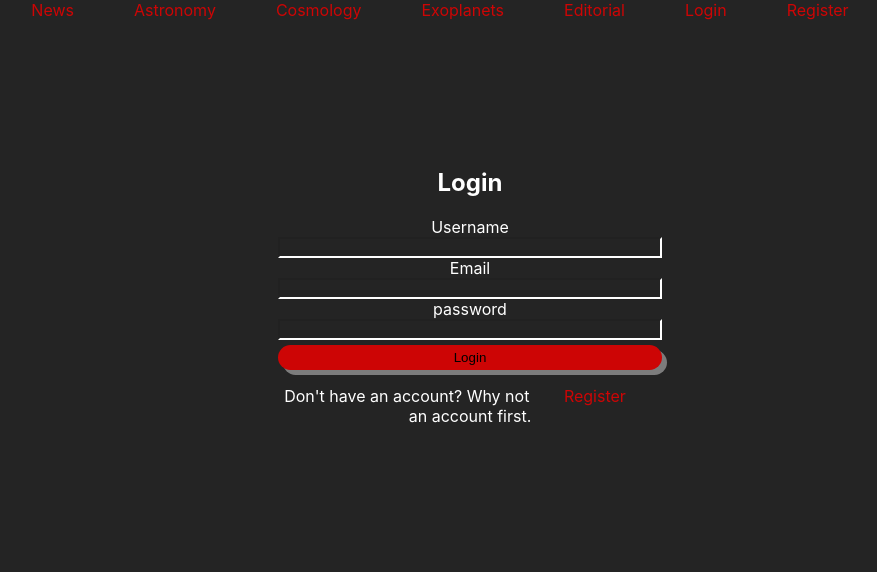
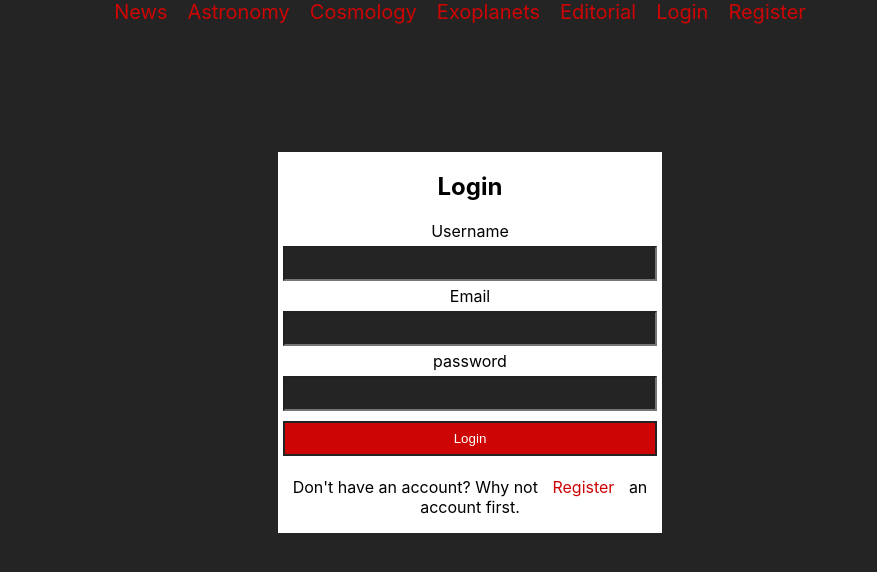
Before and after one commit to PatrickBoynton/news-app, a React (Create React App) app in the folder frontend/static/: page /login in a window 1280 px wide. Shown: the top 572 px of the page, without its empty margins (170-1047 px from the left). Built offline with nearby package versions, Linux system fonts and the light colour scheme.

Commit message:
Restyling the site.

```diff
--- a/frontend/static/src/App.css
+++ b/frontend/static/src/App.css
@@ -1,54 +1,111 @@
 .App {
-  text-align: center;
+    text-align: center;
 }
-form{
-  display: flex;
-  flex-direction: column;
-  width: 30%;
-  margin: 10% auto 0 auto;
+
+form {
+    display: flex;
+    width: 30%;
+    flex-direction: column;
+    margin: 10% auto 0 auto;
+    background: #ffffff;
+    color: #242424;
+    color: #000000;
+}
+input{
+    background-color: #242424;
+    margin: 5px;
+    padding: 8px;
 }
 button{
-  margin-top: 5px;
-  overflow: visible;
-  width: auto;
-  cursor: pointer;
+    margin: 5px;
+    cursor: pointer;
+    background-color: #cd0505;
+    color: #fff;
+    border: 2px solid #242424;
+    padding: 8px;
 }
-button.link{
-  color: #CD0505;
-  background:none;
-  margin: 0;
-  padding: 0;
-  border: none;
-  cursor: pointer;
-  text-decoration: underline;
+.sombrero{
+    display: inline;
 }
-.form-btn{
-  background: none #cd0505;
-  border: none;
-  padding: 5px;
-  cursor: pointer;
-  border-radius: 50px;
-  box-shadow: 5px 5px 0 rgba(255, 255, 255, 0.4);
+a{
+    color: #cd0505;
+    padding: 10px;
+    text-decoration: none;
+    font-size: 20px;
 }
-input, textarea {
-  background-color: #242424;
-  border-bottom: 2px solid #fff;
-  border-right: 2px solid #fff;
-  color: white;
+.brand{
+    font-size: 30px;
 }
-.split{
-  display: flex;
-  flex-direction: row-reverse;
+form  a {
+    font-size: 16px;
 }
-a:-webkit-any-link{
-  color: #cd0505;
-  text-decoration: none;
-  padding: 0 30px;
-}
-.btn{
-  border-radius: 3px;
-  border: none;
-  padding: 5px 10px;
-  margin-left: 3px;
-  background-color: #CD0505;
-}
+/*img{*/
+/*    width: 100%;*/
+/*}*/
+
+/*button {*/
+/*    margin-top: 5px;*/
+/*    overflow: visible;*/
+/*    width: auto;*/
+/*    cursor: pointer;*/
+/*}*/
+
+/*button.link {*/
+/*    color: #CD0505;*/
+/*    background: none;*/
+/*    margin: 0;*/
+/*    padding: 0;*/
+/*    border: none;*/
+/*    cursor: pointer;*/
+/*    text-decoration: underline;*/
+/*}*/
+
+/*.form-btn {*/
+/*    background: none #cd0505;*/
+/*    border: none;*/
+/*    padding: 5px;*/
+/*    cursor: pointer;*/
+/*    border-radius: 50px;*/
+/*    box-shadow: 5px 5px 0 rgba(255, 255, 255, 0.4);*/
+/*}*/
+
+/*input, textarea {*/
+/*    background-color: #242424;*/
+/*    border-bottom: 2px solid #fff;*/
+/*    border-right: 2px solid #fff;*/
+/*    color: white;*/
+/*}*/
+
+/*a {*/
+/*    color: #cd0505;*/
+/*    text-decoration: none;*/
+/*    padding: 10px;*/
+/*}*/
+/*.login{*/
+/*    background-color: #fff;*/
+/*    padding: 50px 20px 50px 500px;*/
+/*    border-radius: 6px;*/
+/*}*/
+/*.sombrero{*/
+/*    width: 100%;*/
+/*}*/
+
+/*.active {*/
+/*    color: aqua;*/
+/*}*/
+
+/*.brand {*/
+/*    font-size: 30px;*/
+/*}*/
+
+/*.btn {*/
+/*    border-radius: 3px;*/
+/*    border: none;*/
+/*    padding: 5px 10px;*/
+/*    margin-left: 3px;*/
+/*    background-color: #CD0505;*/
+/*}*/
+
+/*nav {*/
+/*    padding: 20px;*/
+/*}*/
```
